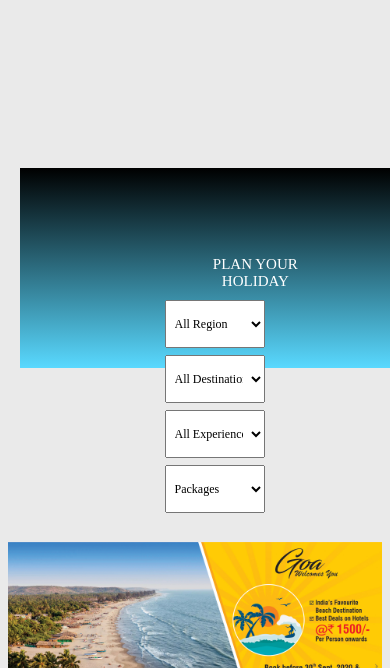
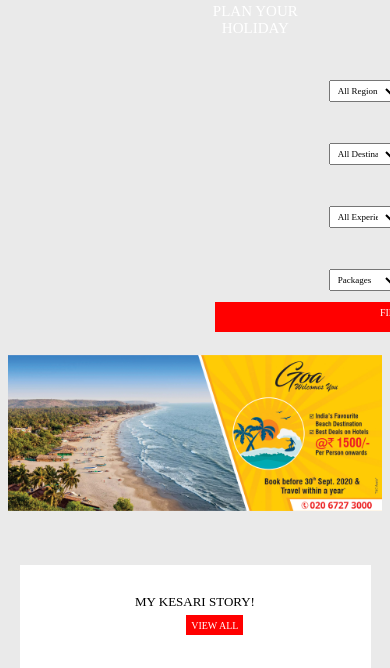
Before and after one commit to shwetakalunge/shwetakalunge.github.io, a plain HTML site: page index.html in a window 390 px wide. Shown: the part 2412-3080 px from the top of the page. Drawn offline with nearby package versions, Linux system fonts and the light colour scheme.

Commit message:
added_queries

```diff
--- a/resources/css/queries.css
+++ b/resources/css/queries.css
@@ -168,7 +168,7 @@
 
 }
     .International-group-tour-show-case{
-         height: 250px;
+         height: 260px;
     }
     .International-group-tour-show-case h3{
          font-size: 14px;
@@ -184,35 +184,42 @@
     padding: 11px;
    transform: scale(1.20);
     transition: transform 0.5s;opacity: 0.5s;
+        margin-bottom: 0px
 }
 
     .plan-your-holiday{
-      margin-top:30px;
-        height: 180px;
+      margin-top:060px;
+        height: 120px;
         width: 100%;
+        margin-bottom: 20px
     }
     .plan-div h3{
-        margin-left: 155px;
+        margin-left: 100px;
         text-align: center;
          margin-bottom: 0px;
-        margin-top: 55px;
+        margin-top: 0px;
+        float: left
+
      }
 
         select{
-        width: 100px;
-       padding: 15px 5px;
-        margin-top: 1px;
-    }
-
-    .plan-btn-full{
-           margin-right: 250px;
-          margin-left: 185px;
-        margin-top: 100px;
-        float: right;
-        display: none;
+        width: 70px;
+       padding: 4px 4px;
+            float: right;
+            margin-top: 35px;
+            font-size: 9px
+     }
+    .plan-div a{
+        width: 110%;
+        height: 30px;
+        margin-bottom: 0px;
+        margin-right: 110px;
 
 
     }
+    .plan-btn-full{
+         margin-right: 150px;
+        }
     .kesari-story-heading h3{
         font-size: 13px;
         text-align: center
@@ -298,8 +305,8 @@
         margin-bottom: 20px;
     }
     .plan-your-holiday{
-      margin-top:1300px;
-        height: 200px;
+      margin-top:100px;
+        height: 300px;
         width: 100%;
     }
     .plan-your-holiday h3{
--- a/resources/css/style.css
+++ b/resources/css/style.css
@@ -228,9 +228,10 @@ color: red;
 }
 .plan-div{
     font-size: 20px;
-  padding: 10px;
+  padding: 10px 5px;
     height: auto;
      margin-top: 0px;
+
 
 }
 .plan-div h3{
```
